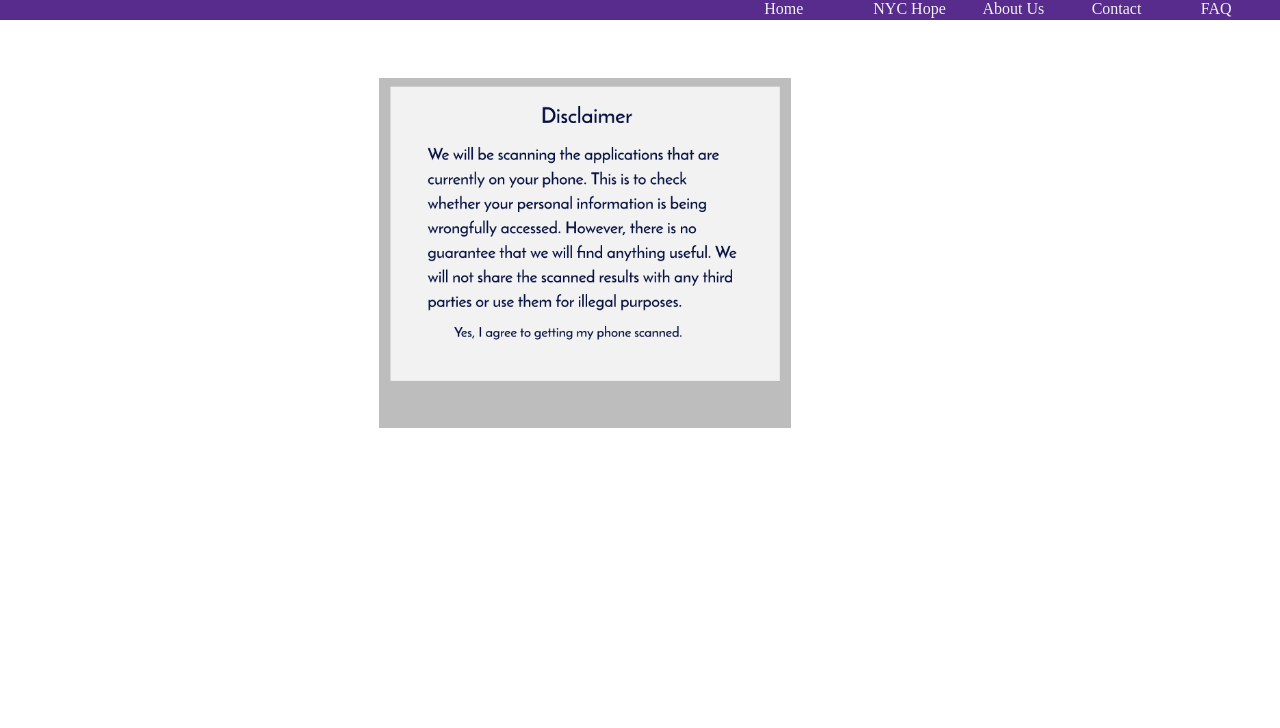
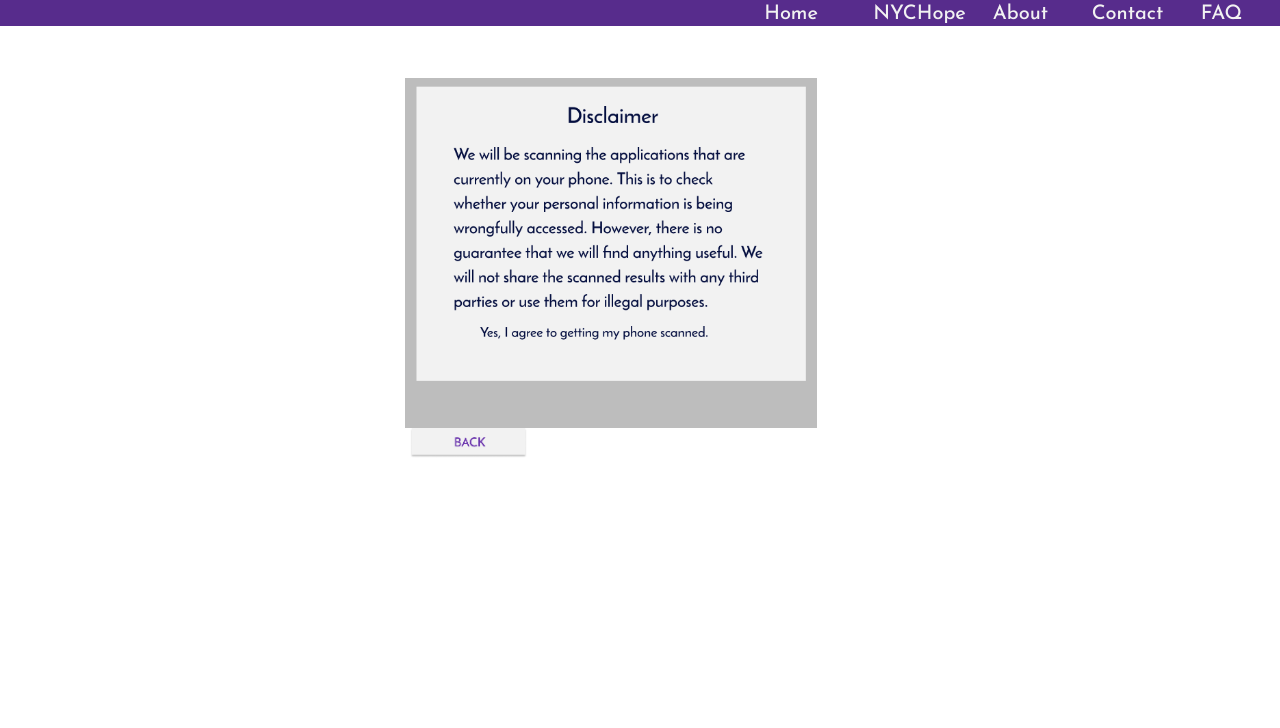
Before and after one commit to ys838/spec, a plain HTML site: page disclaimer.html in a window 1280 px wide. Shown: the part 72-800 px from the top of the page. Drawn offline with nearby package versions, Linux system fonts and the light colour scheme.

Commit message:
Second Commit2

```diff
--- a/disclaimer.html
+++ b/disclaimer.html
@@ -5,6 +5,7 @@
   <meta charset="utf-8">
   <meta name="viewport" content="width=device-width, initial-scale=1">
   <link rel="stylesheet" href="https://maxcdn.bootstrapcdn.com/bootstrap/3.3.7/css/bootstrap.min.css">
+  <link href="https://fonts.googleapis.com/css?family=Reem+Kufi" rel="stylesheet">
   <!-- <script src="https://ajax.googleapis.com/ajax/libs/jquery/3.3.1/jquery.min.js"></script>
   <script src="https://maxcdn.bootstrapcdn.com/bootstrap/3.3.7/js/bootstrap.min.js"></script> -->
   <style>
@@ -21,7 +22,7 @@
     margin-left: auto;
     margin-right: auto;}
 
-    a,div{font-family:"Reem Kufi"}
+    a,div{font-family:'Reem Kufi', sans-serif;}
 
     div.container{
       position:fixed;
@@ -42,11 +43,11 @@
   <div class="row">
     <div class="col-lg-7"></div>
     <div class="col-lg-1">
-    <a style="color:#F2F2F2">Home</a></div>
-    <div class="col-lg-1"><a style="size:36px;color:#F2F2F2">NYC Hope</a></div>
-    <div class="col-lg-1"><a style="size:36px;color:#F2F2F2">About Us</a></div>
-    <div class="col-lg-1"><a style="size:36px;color:#F2F2F2">Contact</a></div>
-    <div class="col-lg-1"><a style="size:36px;color:#F2F2F2">FAQ</a></div>
+      <a href="index.html" style="font-size:20px;color:#F2F2F2">Home</a></div>
+      <div class="col-lg-1"><a style="font-size:20px;color:#F2F2F2">NYCHope</a></div>
+      <div class="col-lg-1"><a style="font-size:20px;color:#F2F2F2">&nbsp;&nbsp;&nbsp;&nbsp;About</a></div>
+      <div class="col-lg-1"><a style="font-size:20px;color:#F2F2F2">Contact</a></div>
+      <div class="col-lg-1"><a style="font-size:20px;color:#F2F2F2">FAQ</a></div>
 </div>
 </div>
 
@@ -57,8 +58,16 @@
     This is to check whether your personal information is being wrongfully accessed.
     However, there is no guarantee that we will find anything useful.
     We will not share the scanned results with any third parties or use them for illegal purposes.</h5> -->
-
-  <img style="height:350px;align:center;" src="disclaimer.png" id="button3">
+    <div class="row">
+      <div class="col-lg-4"></div>
+      <div class="col-lg-4">
+  <img style="height:350px;align:center;" src="disclaimer.png" id="button3"></div>
+  <div class="col-lg-4"></div>
+</div>
+  <div class="rows"><div class="col-lg-4"></div><div class="col-lg-1">
+  <a href="mode.html" ><img src="back.png" style="height:30px;" id="back1"></a></div>
+<div class="col-lg-7"></div>
+</div>
 </div>
 
 </body>
```
Also changed, not shown: index.html (+12 -9 lines), mode.html (+16 -12 lines), back.png (added).
